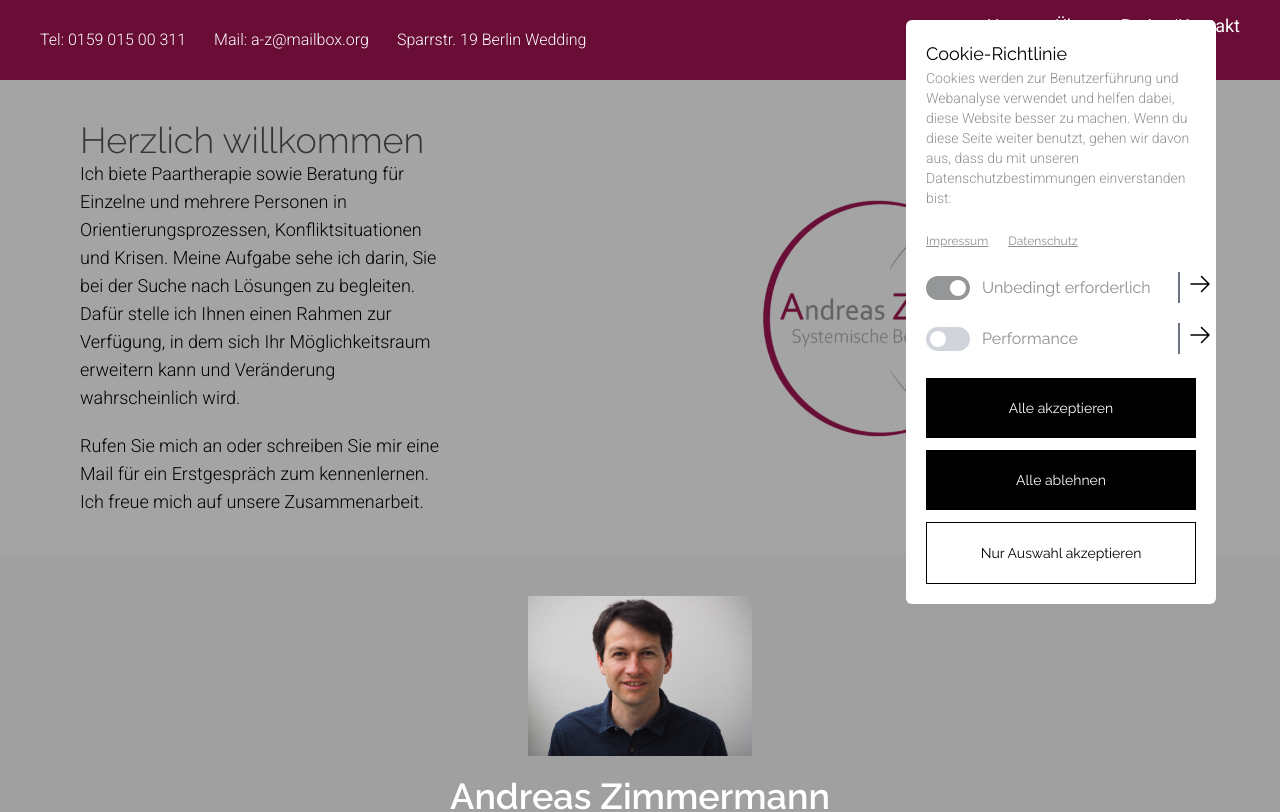
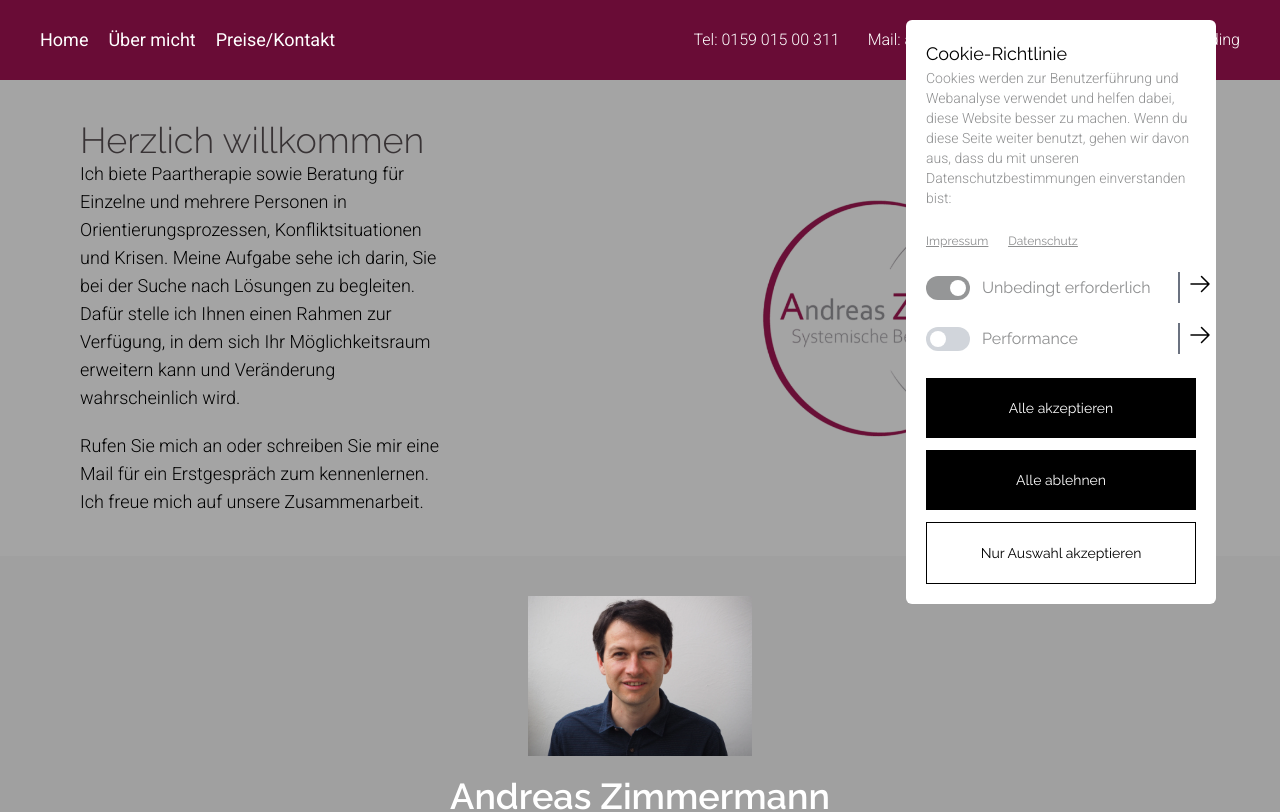
Before and after one commit to fariasagustin3/lucariver, a Next.js app: page / in a window 1280 px wide. Shown: the top 812 px of the page. Built offline with nearby package versions, Linux system fonts and the light colour scheme.

Commit message:
fix(components): navbar position bugs fixed

```diff
--- a/app/components/Navbar.jsx
+++ b/app/components/Navbar.jsx
@@ -38,11 +38,6 @@ const Navbar = () => {
           </button>
         )}
       </div>
-      <div className='truncate w-full flex items-center gap-3 lg:gap-7 lg:font-light lg:text-base z-10'>
-        <span onClick={() => goToPhone("Tel: 0159 015 00 311")} className='cursor-pointer'>{"Tel: 0159 015 00 311"}</span>
-        <span onClick={() => goToMail("Mail: a-z@mailbox.org")} className='cursor-pointer'>{"Mail: a-z@mailbox.org"}</span>
-        <span onClick={() => goToMaps("Sparrstr. 19 Berlin Wedding")} className='cursor-pointer'>{"Sparrstr. 19 Berlin Wedding"}</span>
-      </div>
       <div className='hidden lg:flex gap-5'>
         <Link href="/">
           <span className='hover:underline cursor-pointer'>{"Home"}</span>
@@ -53,6 +48,11 @@ const Navbar = () => {
         <Link href="/preise-kontakt">
           <span className='hover:underline cursor-pointer'>{"Preise/Kontakt"}</span>
         </Link>
+      </div>
+      <div className='truncate flex items-center gap-3 lg:gap-7 lg:font-light lg:text-base z-10'>
+        <span onClick={() => goToPhone("Tel: 0159 015 00 311")} className='cursor-pointer'>{"Tel: 0159 015 00 311"}</span>
+        <span onClick={() => goToMail("Mail: a-z@mailbox.org")} className='cursor-pointer'>{"Mail: a-z@mailbox.org"}</span>
+        <span onClick={() => goToMaps("Sparrstr. 19 Berlin Wedding")} className='cursor-pointer'>{"Sparrstr. 19 Berlin Wedding"}</span>
       </div>
       {open && (
         <div className='absolute top-0 left-0 z-0 w-[500px] h-[1200px] bg-[#690C36] flex flex-col items-start justify-start pt-32 gap-5 text-white font-thin text-xl px-5'>
```
